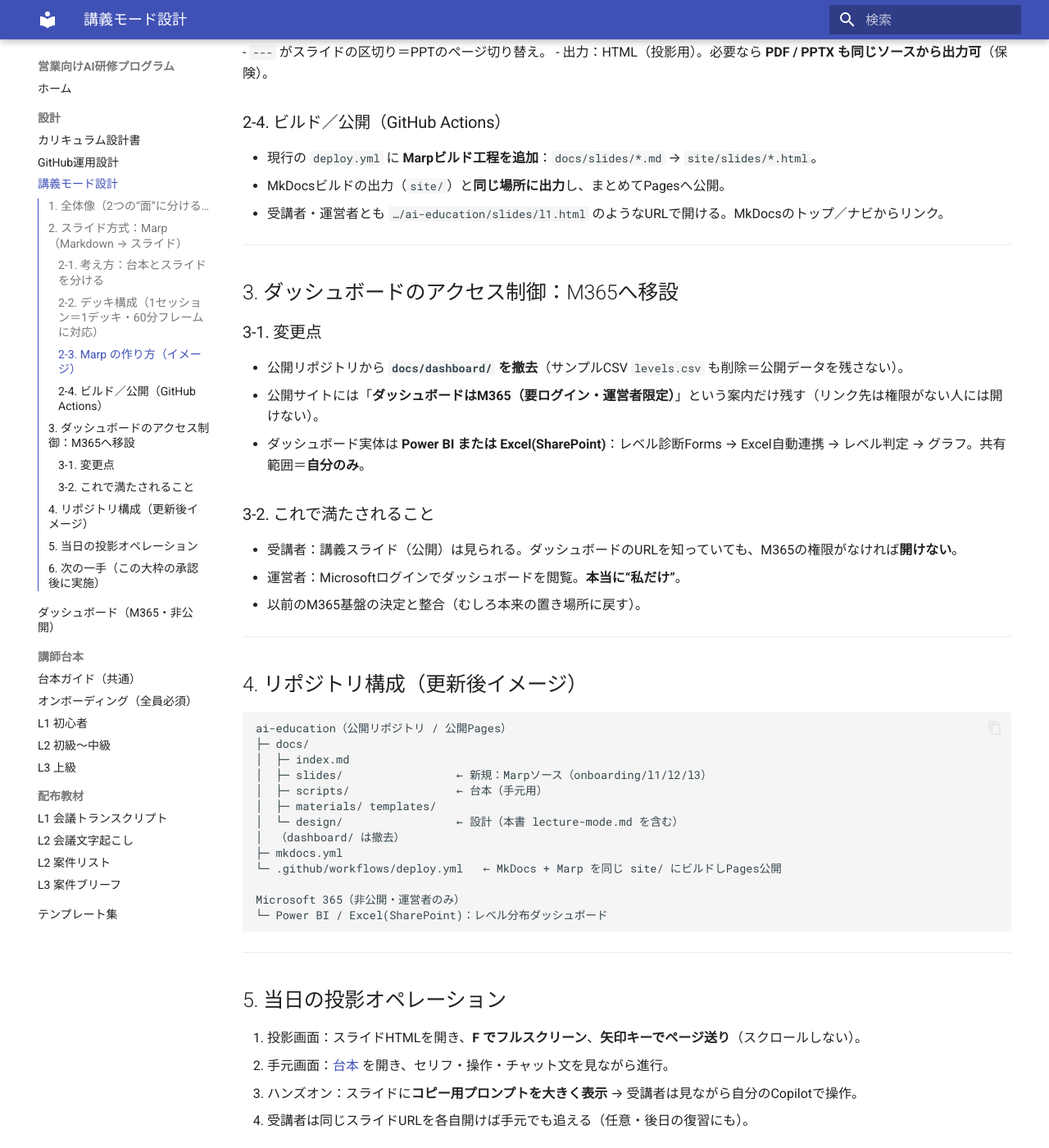
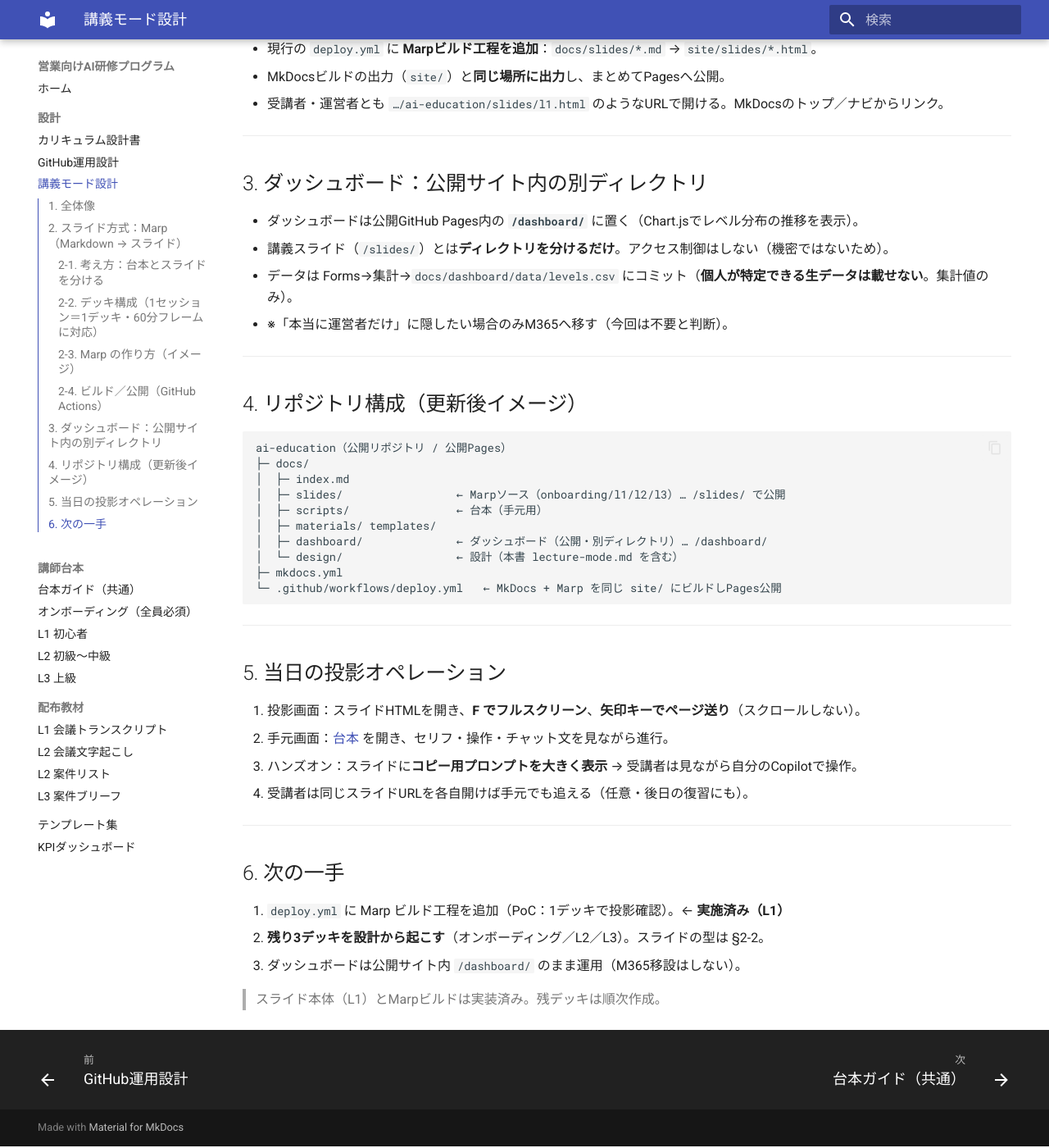
Before and after one commit to horiken1977/ai-education, an MkDocs documentation site: the page built from docs/design/lecture-mode.md, in a window 1280 px wide and 1400 px high, scrolled down 1926 px. Shown: the whole window at 82% size. Built offline with MkDocs 1.6.1 and Material for MkDocs 9.7.7, drawn with Linux system fonts in a browser that asks for light colours; some of the changed text lies outside the part shown.

Commit message:
revert: M365移設をやめ、ダッシュボードを公開サイトに戻す
- 8065521（M365移設）をリバート：docs/dashboard/ 復活、dashboard-m365.md 削除、
  nav/リンク/github-ops を元に戻す
- ダッシュボードは機密でないため公開のまま、講義ページとはディレクトリを分けるだけ
  （/slides/ と /dashboard/）
- lecture-mode.md を新方針（公開・別ディレクトリ／M365移設しない）に更新

Co-Authored-By: Claude Opus 4.8 <noreply@anthropic.com>

````diff
--- /dev/null
+++ b/docs/dashboard/data/levels.csv
@@ -0,0 +1,2 @@
+week,L1,L2,L3
+1,12,4,1
--- /dev/null
+++ b/docs/dashboard/index.md
@@ -0,0 +1,45 @@
+# KPIダッシュボード
+
+各回のレベル診断（Microsoft Forms）結果をもとに、**レベル分布の推移**を表示します。
+3ヶ月で「L1（初心者）が減り、L3（上級）が増える」ことが目標です。
+
+!!! info "データの更新方法"
+    1. レベル診断 Forms の回答を CSV エクスポート
+    2. 週次集計を `docs/dashboard/data/levels.csv` に1行追記してコミット（`week,L1,L2,L3`）
+    3. このページのグラフに自動反映されます
+
+    現在のデータは初期サンプル（W1）です。運用開始後、実データに置き換えてください。
+
+<canvas id="levelChart" height="120"></canvas>
+<script src="https://cdn.jsdelivr.net/npm/chart.js"></script>
+<script>
+fetch('data/levels.csv')
+  .then(r => r.text())
+  .then(csv => {
+    const rows = csv.trim().split('\n').slice(1).map(l => l.split(','));
+    const labels = rows.map(r => 'W' + r[0]);
+    const mk = (i, label, color) => ({
+      label, data: rows.map(r => Number(r[i])), borderColor: color, tension: .3
+    });
+    new Chart(document.getElementById('levelChart'), {
+      type: 'line',
+      data: { labels, datasets: [
+        mk(1, 'L1 初心者', '#e53935'),
+        mk(2, 'L2 初級〜中級', '#fb8c00'),
+        mk(3, 'L3 上級', '#43a047'),
+      ]},
+      options: { plugins: { title: { display: true, text: 'レベル分布の推移' } } }
+    });
+  });
+</script>
+
+## 目標ライン（3ヶ月後）
+| 指標 | 目標 |
+|---|---|
+| L1（初心者）人数 | **0人** |
+| L3（上級）比率 | **受講者の50%超** |
+| 週次AI利用率 | 80%以上が「週3回以上利用」 |
+| 横展開 | L3卒業者が1人1資産以上をチームへ共有 |
+
+!!! warning "外部CDNが使えない環境では"
+    社内ネットワークで jsdelivr（Chart.js のCDN）がブロックされる場合は、Chart.js を `docs/assets/` に同梱するか、GitHub Actions で CSV からグラフ画像（PNG/SVG）を生成して埋め込む方式に切り替えてください（[GitHub運用設計](../design/github-ops.md) §7 参照）。
--- a/docs/design/lecture-mode.md
+++ b/docs/design/lecture-mode.md
@@ -1,34 +1,25 @@
-# 講義モード設計（Webスライド投影 ＋ アクセス制御）大枠
+# 講義モード設計（Webスライド投影）大枠
 
 > 目的：PPTを作らず、**設計済みのWebを「PPTのように1画面ずつ切り替えて投影」**しながら話せるようにする。
-> あわせて **ダッシュボードは運営者だけ／講義スライドは受講者も** 閲覧できるよう制御する。
-> 確定方針：スライド＝**Marp**、ダッシュボード＝**M365で非公開**。
+> 確定方針：スライド＝**Marp**。ダッシュボードは機密ではないため**公開サイト内に置く**（講義ページとは**ディレクトリを分けるだけ**：`/slides/` と `/dashboard/`）。
 
 ---
 
-## 1. 全体像（2つの“面”に分ける）
+## 1. 全体像
 
 ```
-┌─ 公開（受講者も閲覧可・ログイン不要）──────────────────────────┐
-│  GitHub Pages（現行 https://horiken1977.github.io/ai-education/）   │
-│   ├─ 講義スライド（Marp）        … 投影＆受講者の復習用            │
-│   ├─ 台本（運営者の手元用・機密ではないので公開のまま）             │
-│   ├─ 配布教材・テンプレ                                            │
-│   └─ 設計ドキュメント                                              │
-└──────────────────────────────────────────────────────────────────┘
-
-┌─ 非公開（運営者だけ・Microsoftログイン）─────────────────────────┐
-│  Microsoft 365                                                     │
-│   └─ レベル分布ダッシュボード（Power BI / Excel on SharePoint）      │
-│       ※公開サイトからは撤去し、ここに移設                          │
+┌─ 公開 GitHub Pages（受講者も閲覧可・ログイン不要）────────────────┐
+│  https://horiken1977.github.io/ai-education/                       │
+│   ├─ 講義スライド（Marp）   /slides/     … 投影＆受講者の復習用     │
+│   ├─ 台本・配布教材・テンプレ・設計ドキュメント                     │
+│   └─ ダッシュボード         /dashboard/  … レベル分布の推移（公開）  │
 └──────────────────────────────────────────────────────────────────┘
 ```
 
-**なぜこの形か（アクセス制御の正攻法）**
-公開GitHub Pages（個人アカウント）は **ページ単位の閲覧制御ができない**（できるのはEnterprise Cloudのみ）。
-そこで「見せたいもの＝公開」「隠したいもの＝公開サイトの外（M365）」と **置き場所で分離** する。
-- 講義スライド＝公開Pages＝受講者はログイン不要で閲覧可。
-- ダッシュボード＝M365＝Microsoftログイン＋運営者の権限でのみ閲覧可＝**本当に“私だけ”**。
+**考え方（ディレクトリで分けるだけ）**
+- 講義スライドとダッシュボードは **同じ公開サイト内の別ディレクトリ**（`/slides/` と `/dashboard/`）に置く。
+- ダッシュボードは個人が特定できる生データを載せない前提で **機密ではない**ため、公開のまま運用する（アクセス制御はしない）。
+- ※もし将来「運営者だけ」に厳密に隠したくなったら、その時にM365（Power BI等）へ移す選択肢もある（公開GitHub Pagesはページ単位の閲覧制御ができないため）。
 
 ---
 
@@ -84,17 +75,11 @@ paginate: true
 
 ---
 
-## 3. ダッシュボードのアクセス制御：M365へ移設
-
-### 3-1. 変更点
-- 公開リポジトリから **`docs/dashboard/` を撤去**（サンプルCSV `levels.csv` も削除＝公開データを残さない）。
-- 公開サイトには「**ダッシュボードはM365（要ログイン・運営者限定）**」という案内だけ残す（リンク先は権限がない人には開けない）。
-- ダッシュボード実体は **Power BI または Excel(SharePoint)**：レベル診断Forms → Excel自動連携 → レベル判定 → グラフ。共有範囲＝**自分のみ**。
-
-### 3-2. これで満たされること
-- 受講者：講義スライド（公開）は見られる。ダッシュボードのURLを知っていても、M365の権限がなければ**開けない**。
-- 運営者：Microsoftログインでダッシュボードを閲覧。**本当に“私だけ”**。
-- 以前のM365基盤の決定と整合（むしろ本来の置き場所に戻す）。
+## 3. ダッシュボード：公開サイト内の別ディレクトリ
+- ダッシュボードは公開GitHub Pages内の **`/dashboard/`** に置く（Chart.jsでレベル分布の推移を表示）。
+- 講義スライド（`/slides/`）とは**ディレクトリを分けるだけ**。アクセス制御はしない（機密ではないため）。
+- データは Forms→集計→`docs/dashboard/data/levels.csv` にコミット（**個人が特定できる生データは載せない**。集計値のみ）。
+- ※「本当に運営者だけ」に隠したい場合のみM365へ移す（今回は不要と判断）。
 
 ---
 
@@ -104,16 +89,13 @@ paginate: true
 ai-education（公開リポジトリ / 公開Pages）
 ├─ docs/
 │  ├─ index.md
-│  ├─ slides/                 ← 新規：Marpソース（onboarding/l1/l2/l3）
+│  ├─ slides/                 ← Marpソース（onboarding/l1/l2/l3）… /slides/ で公開
 │  ├─ scripts/                ← 台本（手元用）
 │  ├─ materials/ templates/
+│  ├─ dashboard/              ← ダッシュボード（公開・別ディレクトリ）… /dashboard/
 │  └─ design/                 ← 設計（本書 lecture-mode.md を含む）
-│  （dashboard/ は撤去）
 ├─ mkdocs.yml
 └─ .github/workflows/deploy.yml   ← MkDocs + Marp を同じ site/ にビルドしPages公開
-
-Microsoft 365（非公開・運営者のみ）
-└─ Power BI / Excel(SharePoint)：レベル分布ダッシュボード
 ```
 
 ---
@@ -126,10 +108,9 @@ Microsoft 365（非公開・運営者のみ）
 
 ---
 
-## 6. 次の一手（この大枠の承認後に実施）
-1. `deploy.yml` に Marp ビルド工程を追加（まず1デッキでPoC＝公開URLで投影確認）。
-2. **4デッキを設計から起こす**（オンボーディング／L1／L2／L3）。スライドの型は §2-2。
-3. `docs/dashboard/` を撤去し、トップ／ナビを「ダッシュボードはM365（非公開）」案内に差し替え。
-4. M365側で Power BI / Excel ダッシュボードを構築（共有範囲＝自分のみ）。
+## 6. 次の一手
+1. `deploy.yml` に Marp ビルド工程を追加（PoC：1デッキで投影確認）。← **実施済み（L1）**
+2. **残り3デッキを設計から起こす**（オンボーディング／L2／L3）。スライドの型は §2-2。
+3. ダッシュボードは公開サイト内 `/dashboard/` のまま運用（M365移設はしない）。
 
-> 本書は大枠（アーキテクチャと方針）まで。スライド本体・ビルド変更・ダッシュボード移設は承認後に着手する。
+> スライド本体（L1）とMarpビルドは実装済み。残デッキは順次作成。
--- a/mkdocs.yml
+++ b/mkdocs.yml
@@ -35,7 +35,6 @@ nav:
       - カリキュラム設計書: design/curriculum.md
       - GitHub運用設計: design/github-ops.md
       - 講義モード設計: design/lecture-mode.md
-      - ダッシュボード（M365・非公開）: design/dashboard-m365.md
   - 講師台本:
       - 台本ガイド（共通）: scripts/index.md
       - オンボーディング（全員必須）: scripts/onboarding.md
@@ -48,3 +47,4 @@ nav:
       - L2 案件リスト: materials/l2-deal-list.md
       - L3 案件ブリーフ: materials/l3-brief.md
   - テンプレート集: templates/index.md
+  - KPIダッシュボード: dashboard/index.md
````
Also changed, not shown: docs/design/dashboard-m365.md (deleted, +0 -47 lines), docs/design/github-ops.md (+0 -2 lines), docs/index.md (+1 -1 lines), docs/scripts/index.md (+1 -1 lines).
